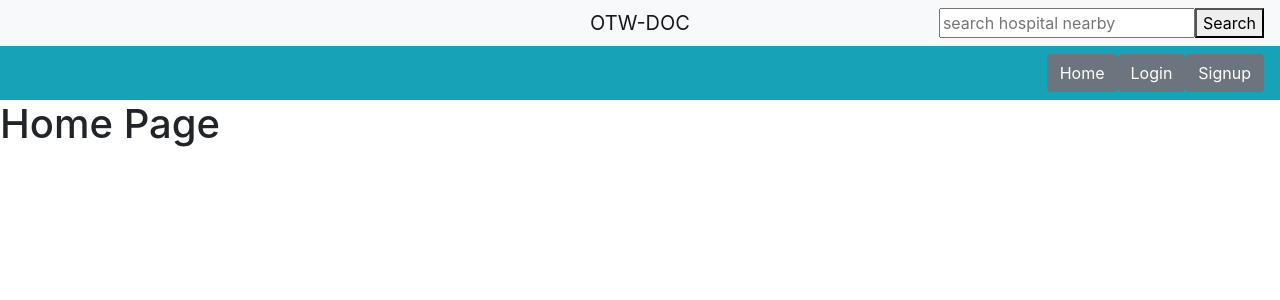
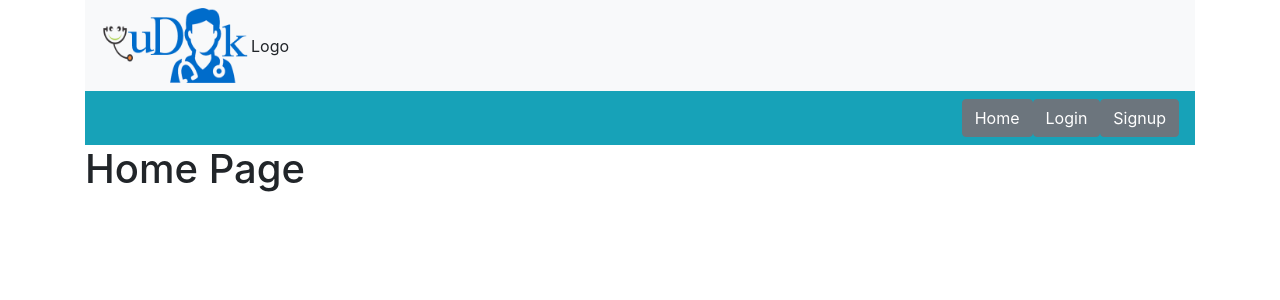
Before and after one commit to charizard-red/web, a React (Create React App) app: page / in a window 1280 px wide. Shown: the top 300 px of the page. Built offline with nearby package versions, Linux system fonts and the light colour scheme.

Commit message:
Adding Logo

```diff
--- a/src/App.css
+++ b/src/App.css
@@ -5,3 +5,10 @@
   left: 50%;
   transform: translate(-50%, -50%);
 }
+.NavBarStyle2{
+  color:#17a2b8;
+}
+.LogoSized{
+  width: 150px;
+  height: 75px;
+}
--- a/src/components/Header.jsx
+++ b/src/components/Header.jsx
@@ -2,10 +2,12 @@ import React, { Component } from 'react';
 import { Collapse, Navbar, NavbarToggler, NavbarBrand, Nav, Button, NavItem, NavLink, UncontrolledDropdown,
   DropdownToggle,
   DropdownMenu,
-  DropdownItem } from 'reactstrap';
+  DropdownItem, Row, Col, CardImg } from 'reactstrap';
 import {Link} from 'react-router-dom'
 import SearchBar from './Search'
 import '../App.css'
+import logo from './Assets/Images/logo.png'
+
 
 class Header extends Component {
   constructor(props) {
@@ -26,12 +28,12 @@ class Header extends Component {
       <div>
 
         <Navbar color="light" light expand="md">
-            <NavbarBrand className='NavbarBrand' href="/">OTW-DOC</NavbarBrand>
-
-          <NavbarToggler onClick={this.toggle} />
-          <Collapse isOpen={this.state.isOpen} navbar>
-
-          </Collapse><SearchBar />
+          <Row>
+            <Col md='6'><img className="LogoSized" Src={logo}/></Col>
+          </Row>
+          <Row>
+            <Col md='6'>Logo</Col>
+          </Row>
         </Navbar>
 
         <Navbar color="info" light expand="md">
--- a/src/components/PageControl.jsx
+++ b/src/components/PageControl.jsx
@@ -1,14 +1,18 @@
 import React from "react";
 
 import Header from "./Header";
+import {Container} from 'reactstrap'
 
 const PageControl = props => {
   return (
     <div>
-      <Header />
-      {props.children}
-      {/*Any Web Page*/}
-      {/*Any Web Page*/}
+      <Container>
+        <Header />
+        {props.children}
+        {/*Any Web Page*/}
+        {/*Any Web Page*/}
+      </Container>
+
 
     </div>
   );
```
Also changed, not shown: src/components/Assets/Images/logo.png (added).
